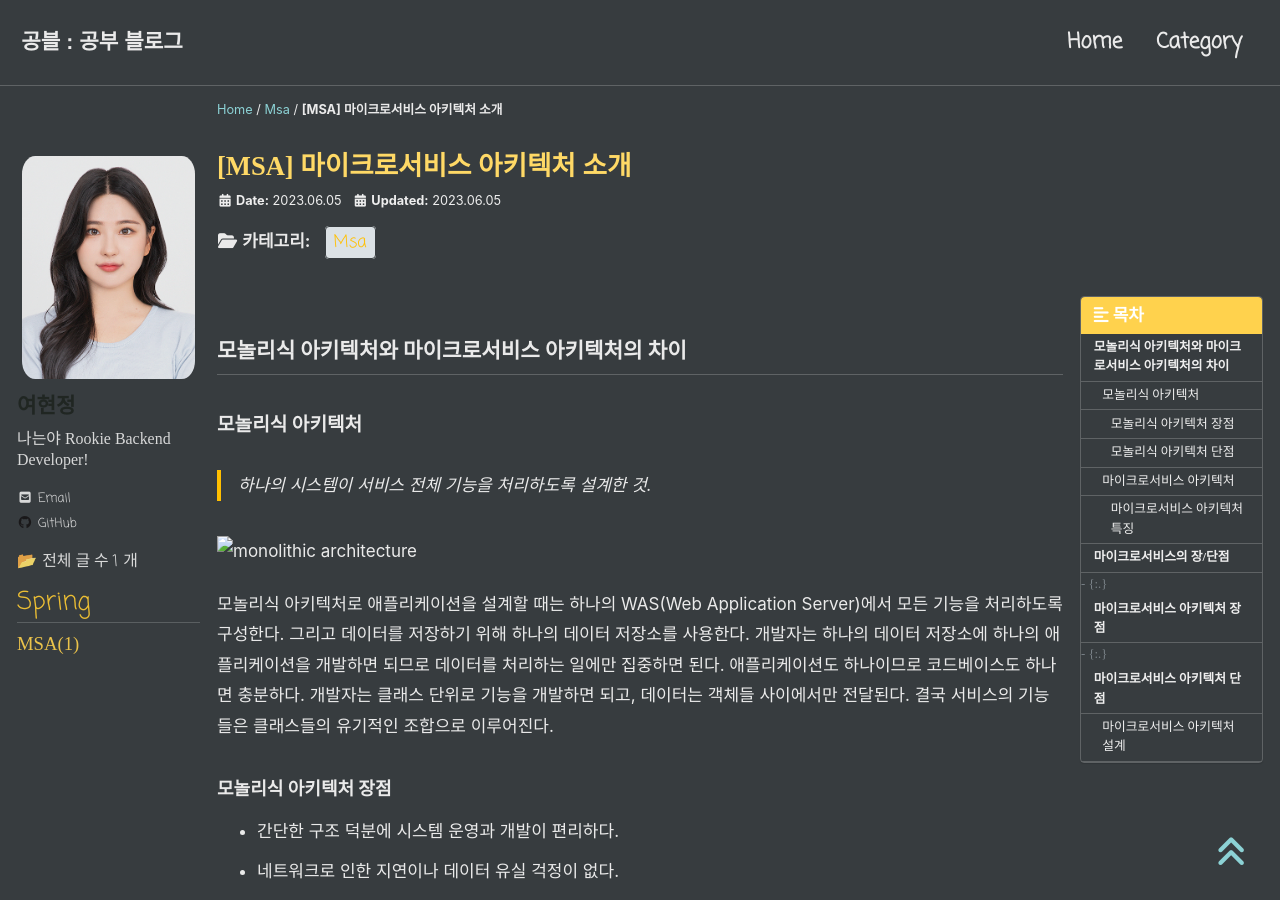
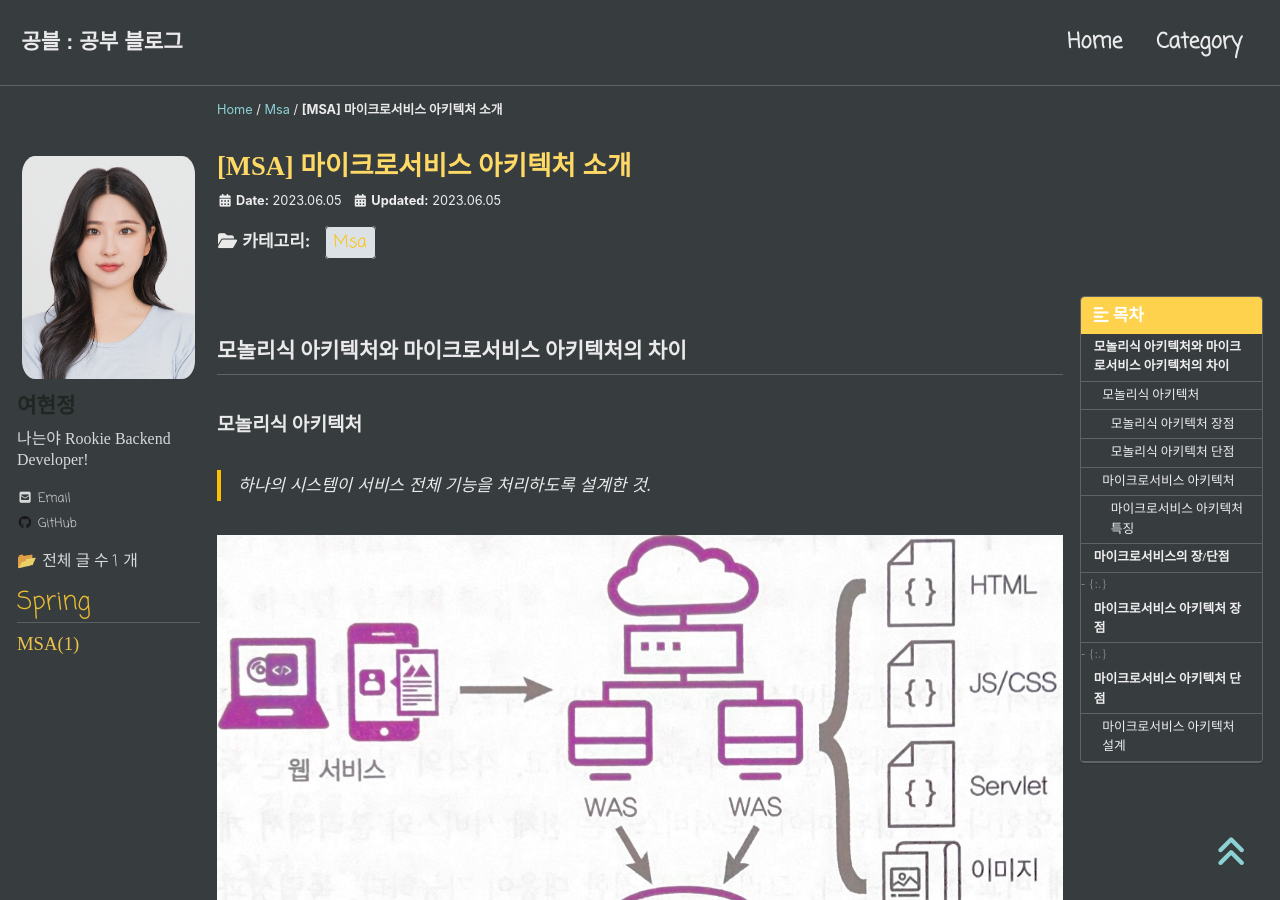
Before and after one commit to yeeeeo/yeeeeo.github.io, a Jekyll site: the page built from _posts/Spring/Msa/2023-05-26-overview.md, in a window 1280 px wide and 900 px high. Built offline with Jekyll 4.4.1, drawn with Linux system fonts in a browser that asks for light colours; cached includes are drawn as plain includes; nearby versions of some CDN libraries; some web fonts are replaced; comment, search, counter and statistics services are not loaded.

Commit message:
마이크로서비스 아키텍처 소개 수정

```diff
--- a/_posts/Spring/Msa/2023-05-26-overview.md
+++ b/_posts/Spring/Msa/2023-05-26-overview.md
@@ -17,7 +17,7 @@ last_modified_at: 2023-06-05
 ### 모놀리식 아키텍처
 > 하나의 시스템이 서비스 전체 기능을 처리하도록 설계한 것.
 
-![monolithic architecture](assets/images/file/msa/msa1.jpg)
+![monolithic architecture](/assets/images/file/msa/msa1.jpg)
 
 모놀리식 아키텍처로 애플리케이션을 설계할 때는 하나의 WAS(Web Application Server)에서 모든 기능을 처리하도록 구성한다.
 그리고 데이터를 저장하기 위해 하나의 데이터 저장소를 사용한다. 개발자는 하나의 데이터 저장소에 하나의 애플리케이션을 개발하면 되므로 데이터를 처리하는 일에만 집중하면 된다.
@@ -47,7 +47,7 @@ last_modified_at: 2023-06-05
 > 엔터프라이즈 시스템이라는 대규모 시스템을 구축하기 위한 것이며, 기능이 복잡하고 처리량이 많은 시스템에 적합하다.
 > 기능이 복잡한 시스템을 편리하게 개발하고 운영하기 위해 소프트웨어 기능을 서비스 단위로 분류하고, 컴포넌트들은 네트워크를 통해 데이터를 통합한다.
 
-![microservice architecture](assets/images/file/msa/msa2.jpg)
+![microservice architecture](/assets/images/file/msa/msa2.jpg)
 마이크로서비스 아키텍처의 마이크로서비스들은 각각 다른 마이크로서비스에서 독립적으로 구성되어야 한다.
 마이크로서비스들이 서로 의존한다면 복잡도는 증가한다. 마이크로서비스 하나에 장애가 발생한다면 연쇄적으로 장애가 발생하기 때문이다.
 그러므로 각 마이크로서비스는 독립적으로 동작해야하고 다른 마이크로서비스에 의존성을 최소화해야 한다. (느슨한 결합)
```
